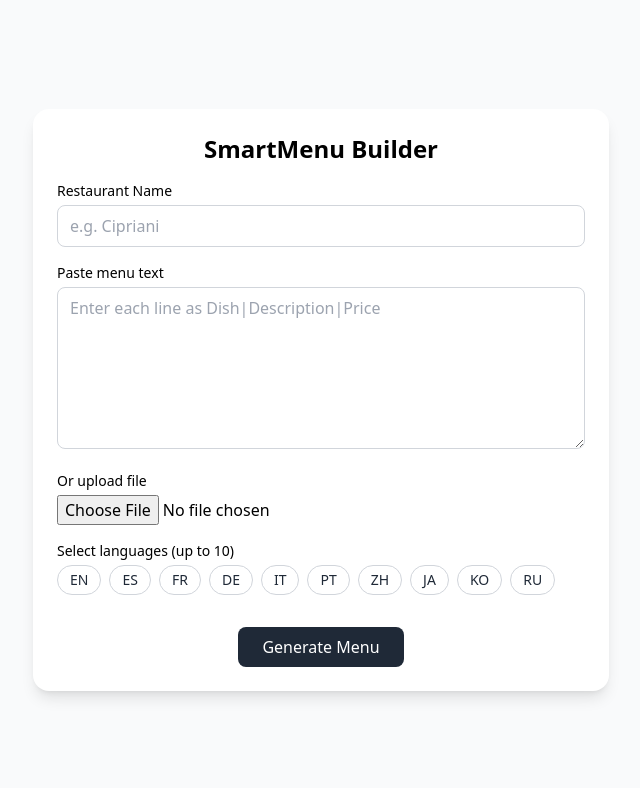
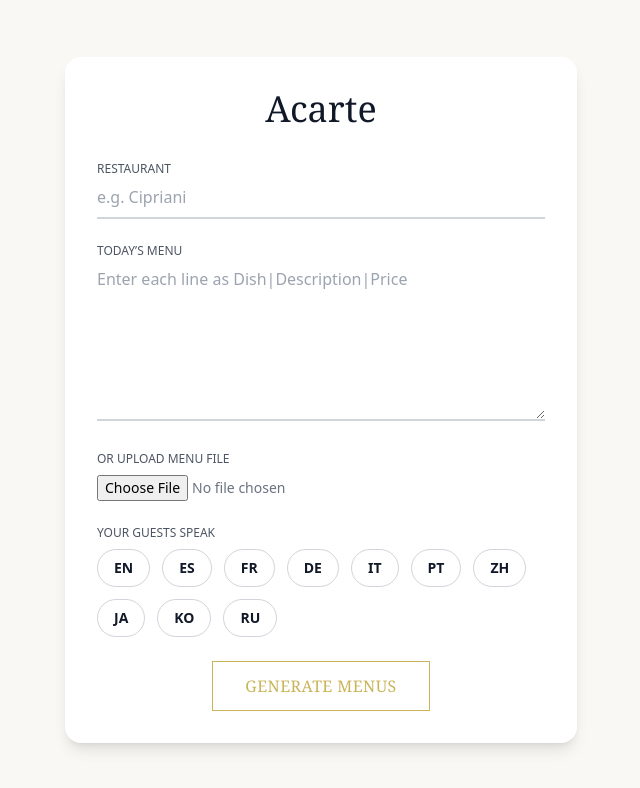
Before and after one commit to armiiinsaber/smartmenu, a Next.js app: page /builder in a window 1280 px wide. Shown: the top 788 px of the page, without its empty margins (319-959 px from the left). Built offline with nearby package versions, Linux system fonts and the light colour scheme.

Commit message:
Update page.tsx

```diff
--- a/app/builder/page.tsx
+++ b/app/builder/page.tsx
@@ -21,7 +21,7 @@ export default function BuilderPage() {
 
   async function handleSubmit() {
     if (!restaurantName || !rawText || selectedLangs.length === 0) {
-      alert('Please fill out restaurant name, menu text, and select at least one language.');
+      alert('Please fill out restaurant, menu text, and select at least one language.');
       return;
     }
 
@@ -40,14 +40,12 @@ export default function BuilderPage() {
         return;
       }
 
-      // Redirect automatically when ready
-      // Persist into sessionStorage for menu page
-sessionStorage.setItem(
-  `menu-${payload.slug}`,
-  JSON.stringify({ restaurantName: payload.restaurantName, translations: payload.translations })
-);
-// Navigate to menu display
-router.push(`/menu/${payload.slug}`);
+      // Persist and redirect to menu display
+      sessionStorage.setItem(
+        `menu-${payload.slug}`,
+        JSON.stringify({ restaurantName: payload.restaurantName, translations: payload.translations })
+      );
+      router.push(`/menu/${payload.slug}`);
     } catch (error: any) {
       alert(`Network error: ${error.message || error}`);
       setLoading(false);
@@ -65,60 +63,64 @@ router.push(`/menu/${payload.slug}`);
   }
 
   return (
-    <div className="min-h-screen bg-gray-50 flex items-center justify-center p-4">
-      <div className="w-full max-w-xl bg-white shadow-lg rounded-2xl p-6">
-        <h1 className="text-2xl font-semibold mb-4 text-center">SmartMenu Builder</h1>
+    <div className="min-h-screen bg-[#FAF8F4] flex items-center justify-center p-6">
+      <div className="w-full max-w-lg bg-white shadow-lg rounded-2xl p-8 space-y-8">
+        <h1 className="text-4xl font-serif text-gray-900 text-center">Acarte</h1>
 
-        <div className="space-y-4">
+        <div className="space-y-6">
+          {/* Restaurant input */}
           <div>
-            <label className="block text-sm font-medium mb-1">Restaurant Name</label>
+            <label className="block text-xs uppercase text-gray-600 mb-2">Restaurant</label>
             <input
               type="text"
               value={restaurantName}
               onChange={e => setRestaurantName(e.target.value)}
-              className="w-full border border-gray-300 rounded-lg px-3 py-2 focus:outline-none focus:ring-2 focus:ring-gray-400"
               placeholder="e.g. Cipriani"
               disabled={loading}
+              className="w-full border-b-2 border-gray-300 focus:border-[#C9B458] focus:outline-none pb-2 text-gray-900"
             />
           </div>
 
+          {/* Menu text area */}
           <div>
-            <label className="block text-sm font-medium mb-1">Paste menu text</label>
+            <label className="block text-xs uppercase text-gray-600 mb-2">Today’s Menu</label>
             <textarea
               value={rawText}
               onChange={e => setRawText(e.target.value)}
               rows={6}
-              className="w-full border border-gray-300 rounded-lg px-3 py-2 focus:outline-none focus:ring-2 focus:ring-gray-400"
               placeholder="Enter each line as Dish|Description|Price"
               disabled={loading}
+              className="w-full border-b-2 border-gray-300 focus:border-[#C9B458] focus:outline-none pb-2 text-gray-900"
             />
           </div>
 
+          {/* File upload */}
           <div>
-            <label className="block text-sm font-medium mb-1">Or upload file</label>
+            <label className="block text-xs uppercase text-gray-600 mb-2">Or upload menu file</label>
             <input
               type="file"
               accept=".txt,.csv,.xlsx"
               ref={fileInputRef}
               onChange={handleFileUpload}
-              className="w-full"
               disabled={loading}
+              className="text-sm text-gray-500"
             />
           </div>
 
+          {/* Language selection */}
           <div>
-            <label className="block text-sm font-medium mb-1">Select languages (up to 10)</label>
-            <div className="flex flex-wrap gap-2">
+            <label className="block text-xs uppercase text-gray-600 mb-2">Your Guests Speak</label>
+            <div className="flex flex-wrap gap-3">
               {languages.map(lang => (
                 <button
                   key={lang}
                   type="button"
                   onClick={() => toggleLang(lang)}
                   disabled={loading}
-                  className={`px-3 py-1 rounded-full text-sm border transition ${
+                  className={`px-4 py-2 text-sm font-semibold rounded-full border transition-colors disabled:opacity-50 ${
                     selectedLangs.includes(lang)
-                      ? 'bg-gray-800 text-white border-gray-800'
-                      : 'bg-white text-gray-800 border-gray-300 hover:bg-gray-100'
+                      ? 'bg-gray-900 text-white border-gray-900'
+                      : 'bg-transparent text-gray-900 border-gray-300 hover:bg-gray-100'
                   }`}
                 >
                   {lang.toUpperCase()}
@@ -127,17 +129,18 @@ router.push(`/menu/${payload.slug}`);
             </div>
           </div>
 
+          {/* Submit button */}
           <div className="text-center">
             <button
               onClick={handleSubmit}
               disabled={loading}
-              className={`mt-4 px-6 py-2 rounded-lg font-medium transition ${
+              className={`px-8 py-3 font-serif uppercase tracking-wide border ${
                 loading
-                  ? 'bg-gray-400 text-gray-200 cursor-not-allowed'
-                  : 'bg-gray-800 text-white hover:bg-gray-700'
-              }`}
+                  ? 'text-gray-400 border-gray-300 cursor-not-allowed'
+                  : 'text-[#C9B458] border-[#C9B458] hover:bg-[#C9B458] hover:text-white'
+              } transition-colors`}
             >
-              {loading ? 'Translating…' : 'Generate Menu'}
+              {loading ? 'Generating…' : 'Generate Menus'}
             </button>
           </div>
         </div>
```
